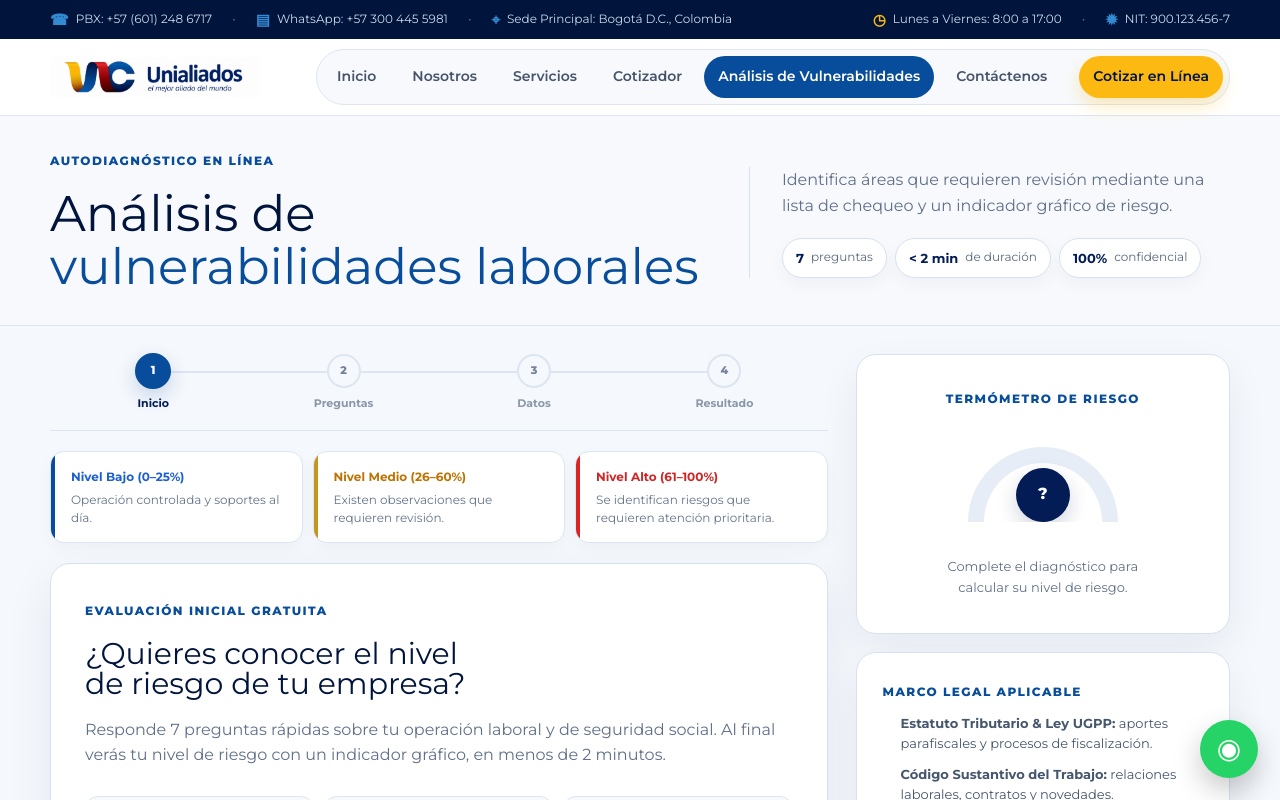
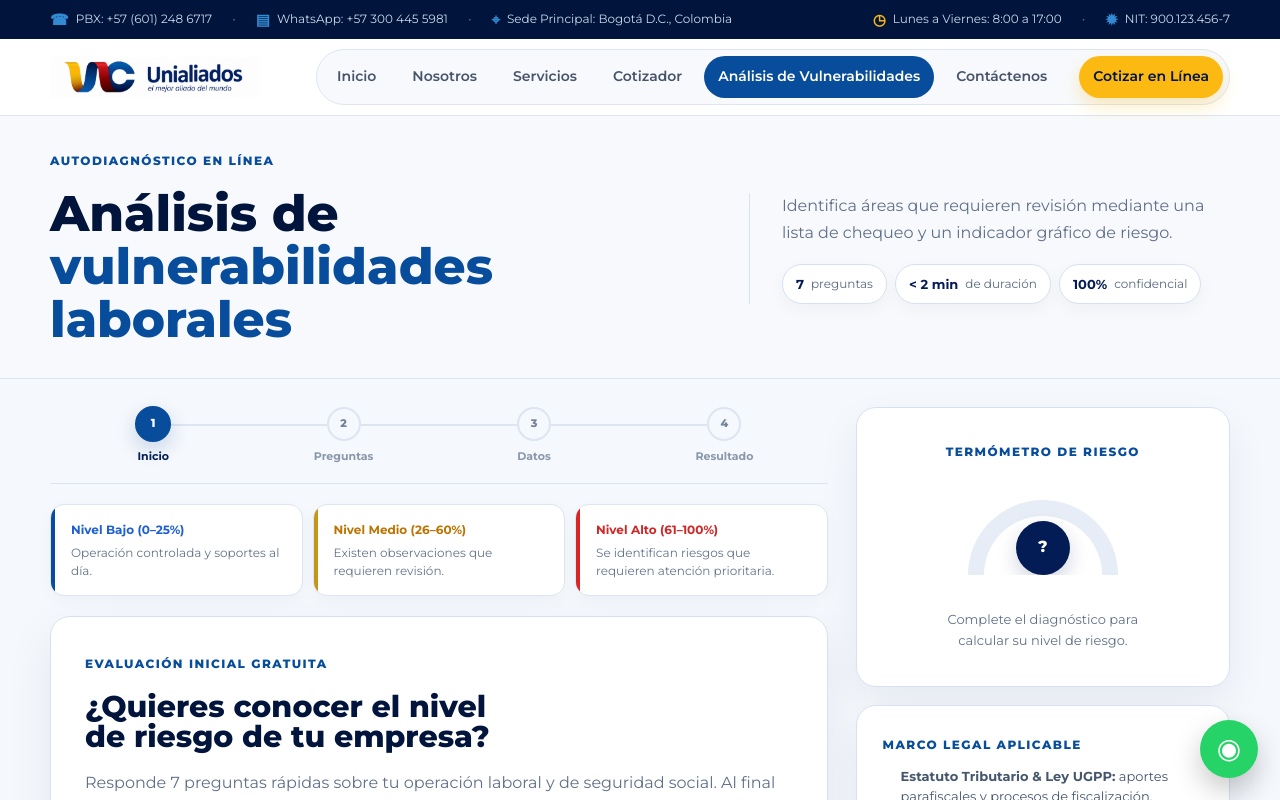
Before and after one commit to saramendoza5ig/unialiados-web, a Next.js app: page /analisis-vulnerabilidades in a window 1280 px wide. Shown: the top 800 px of the page. Built offline with nearby package versions, Linux system fonts and the light colour scheme.

Commit message:
style: resaltar títulos del análisis

```diff
--- a/src/app/globals.css
+++ b/src/app/globals.css
@@ -221,6 +221,7 @@ button,input,select,textarea{font:inherit}
 
 /* ===== Vulnerability analysis experience ===== */
 .analysis-page{background:#f5f8fc}
+.analysis-page h1,.analysis-page h2,.analysis-page h3,.analysis-page .panel-title{font-weight:800}
 .analysis-hero{padding:36px 0 32px;background:#f7f9fc;border-bottom:1px solid var(--line)}
 .analysis-hero-inner{min-height:0}
 .analysis-hero-copy{display:grid;grid-template-columns:minmax(0,1.15fr) minmax(330px,.85fr);gap:8px 48px;align-items:center;max-width:none}
```
